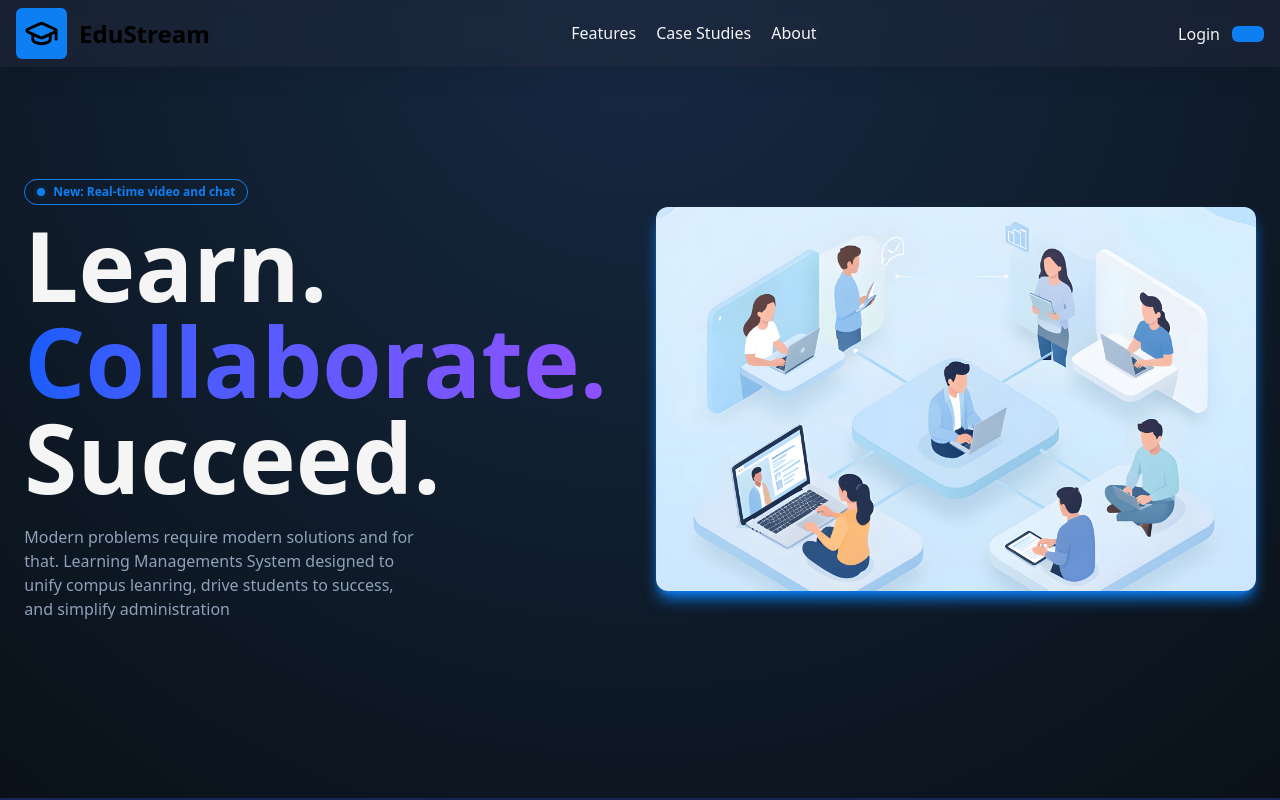
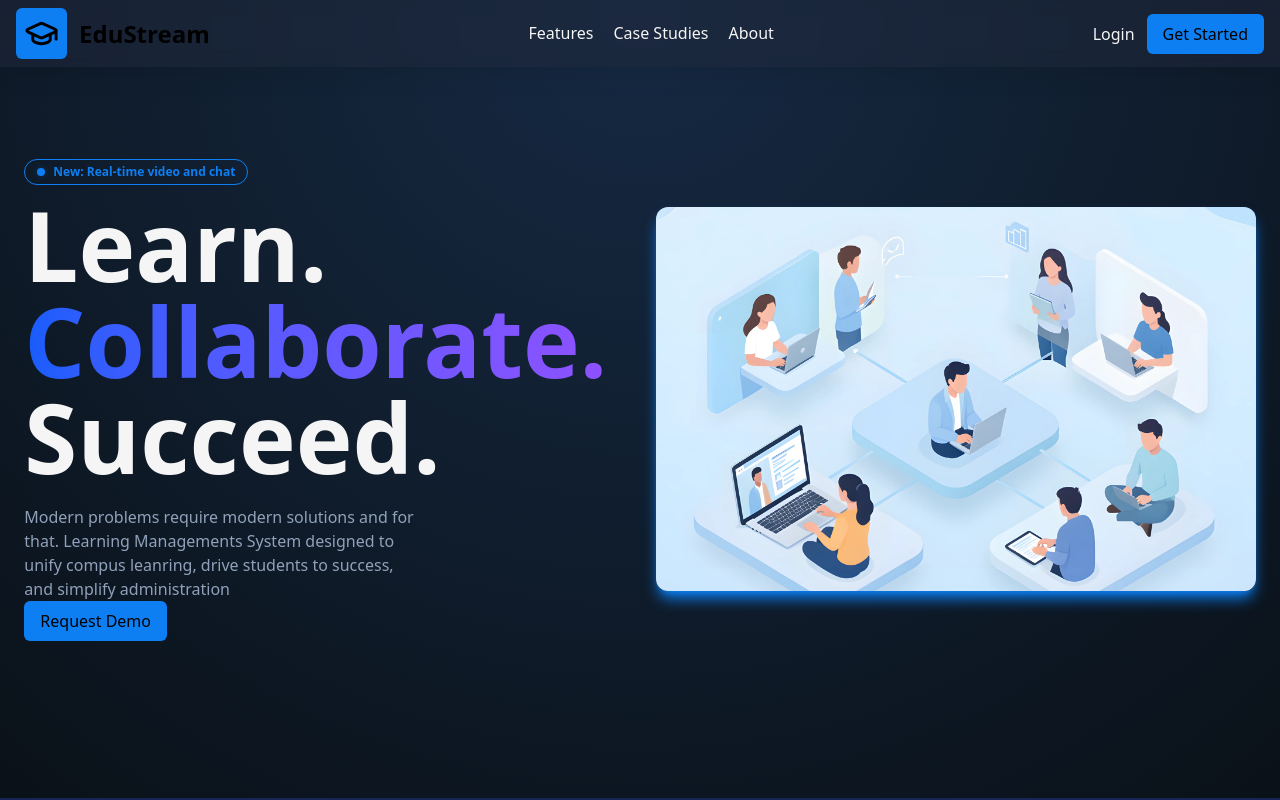
Before and after one commit to er795696-ux/EduStream, a Next.js app in the folder apps/web/: page / in a window 1280 px wide. Built offline with nearby package versions, Linux system fonts and the light colour scheme.

Commit message:
fix(navbar): set text prop for MainButton in NavBar component fix(home): add text prop to MainButton and adjust class names in Home component

```diff
--- a/apps/web/app/page.tsx
+++ b/apps/web/app/page.tsx
@@ -1,12 +1,13 @@
+import MainButton from "@/components/ui/MainButton";
 import Image, { type ImageProps } from "next/image";
 
 export default function Home() {
   return (
     <div className="h-full gradient-bg border-b-2 border-b-blue-950">
       <div className="h-full flex justify-around items-center">
-        <div className="text-main">
+        <div>
           {/* The new sections */}
-          <div className="inline-flex w-fit items-center gap-2 rounded-full border border-action-blue/30 bg-action-blue/10 px-3 py-1 text-xs font-semibold text-action-blue">
+          <div className="text-main inline-flex w-fit items-center gap-2 rounded-full border border-action-blue/30 bg-action-blue/10 px-3 py-1 text-xs font-semibold text-action-blue">
             <span className="relative flex h-2 w-2">
               <span className="animate-ping absolute inline-flex h-full w-full rounded-full bg-main opacity-75"></span>
               <span className="relative inline-flex rounded-full h-2 w-2 bg-main"></span>
@@ -26,6 +27,8 @@ export default function Home() {
               Managements System designed to unify compus leanring, drive
               students to success, and simplify administration
             </p>
+
+            <MainButton text={"Request Demo"} />
           </div>
         </div>
         <Image
--- a/apps/web/components/NavBar.tsx
+++ b/apps/web/components/NavBar.tsx
@@ -15,7 +15,7 @@ const NavBar = () => {
       </div>
       <div className="flex items-center gap-3">
         <NavRoute underLineOnHover={false} route="Login" />
-        <MainButton />
+        <MainButton text="Get Started" />
       </div>
     </div>
   );
```
